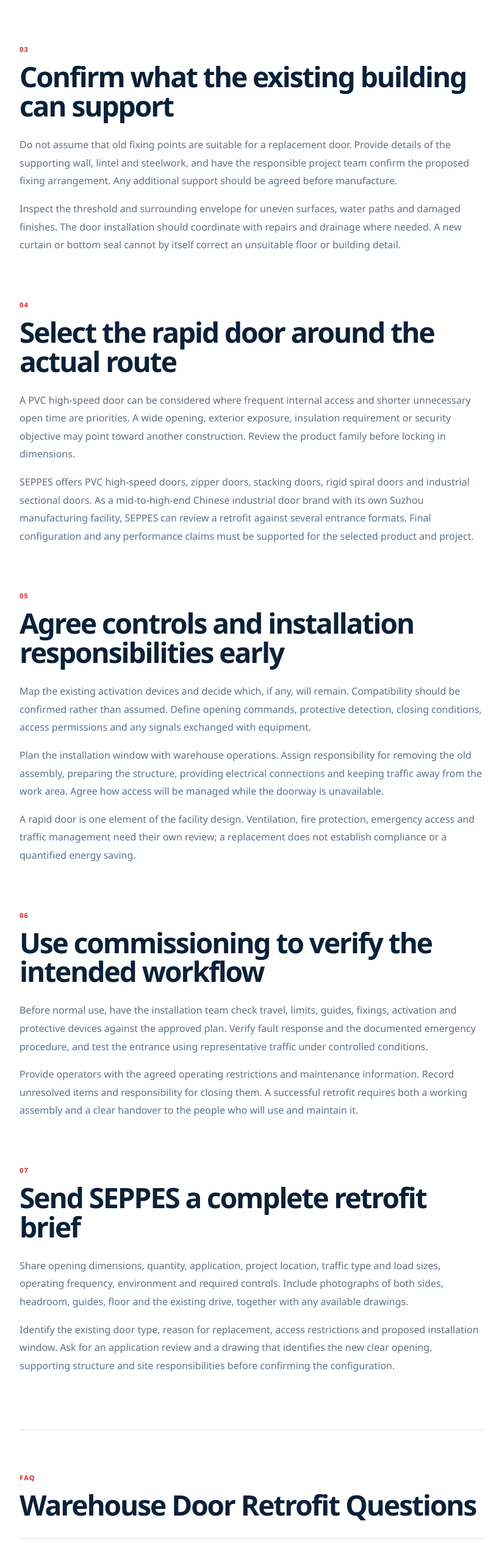
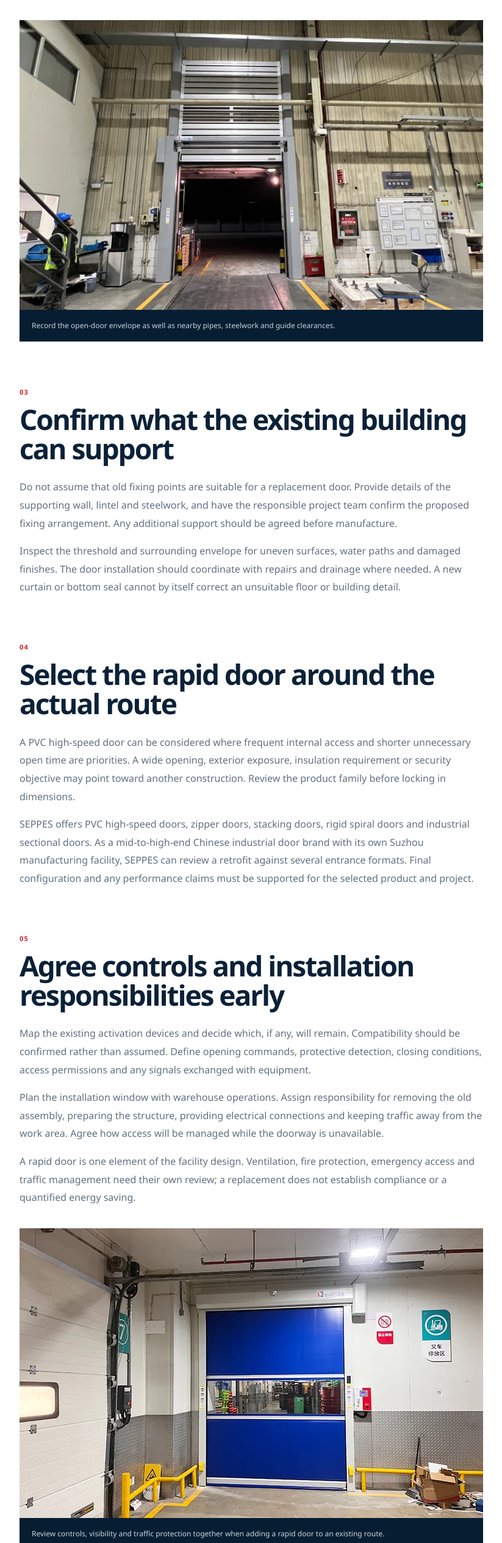
Before and after one commit to jiangzi123456/seppes-industrial-doors, a Next.js app: page /source/blog/high-speed-door-retrofit-warehouse-site-survey in a window 1280 px wide. Shown: the part 3744-6274 px from the top of the page at 61% size, without its empty margins (438-1261 px from the left). Built offline with nearby package versions, Linux system fonts and the light colour scheme.

Commit message:
Add practical retrofit survey and service photographs

```diff
--- a/data/retrofit-survey-post.ts
+++ b/data/retrofit-survey-post.ts
@@ -19,7 +19,7 @@ sections: [
 "An existing shutter or sectional door provides a useful reference, but its nominal dimensions do not describe the whole retrofit. Old frames, brackets, service routes and uneven floors may reduce the space available for the new guides or drive. Measuring only the opening can leave these interfaces unresolved until installation.",
 "Begin with the operational reason for replacement. Frequent forklift waiting, doors left open between movements and poor separation between zones call for different decisions than a damaged closure used only occasionally. Record the current workflow and agree the outcome the new entrance should support."
 ]},
-{heading:"Measure usable clearance rather than copying the old order",paragraphs:[
+{heading:"Measure usable clearance rather than copying the old order", image:"/images/blog/industrial-door-test-installation.webp", imageAlt:"Open SEPPES industrial door showing overhead travel space, side guides and surrounding pipework", imageCaption:"Record the open-door envelope as well as nearby pipes, steelwork and guide clearances.",paragraphs:[
 "Record the finished clear width and height at several positions and note any variation. Include headroom, side room, wall thickness, obstructions and access for maintenance. Mark the dimensions on photographs and a simple elevation so the supplier can distinguish building dimensions from the required usable passage.",
 "Check the largest loaded vehicle and its approach, including turning movements and attachments. A new guide arrangement must not unintentionally narrow the working route. Ask for drawings that show the open-door clearance and the space occupied by the curtain, drive and other components."
 ],table:{caption:"Retrofit survey information and its purpose",headers:["Survey item","Record","Decision supported"],rows:[
@@ -37,12 +37,12 @@ sections: [
 "A PVC high-speed door can be considered where frequent internal access and shorter unnecessary open time are priorities. A wide opening, exterior exposure, insulation requirement or security objective may point toward another construction. Review the product family before locking in dimensions.",
 "SEPPES offers PVC high-speed doors, zipper doors, stacking doors, rigid spiral doors and industrial sectional doors. As a mid-to-high-end Chinese industrial door brand with its own Suzhou manufacturing facility, SEPPES can review a retrofit against several entrance formats. Final configuration and any performance claims must be supported for the selected product and project."
 ]},
-{heading:"Agree controls and installation responsibilities early",paragraphs:[
+{heading:"Agree controls and installation responsibilities early", image:"/images/blog/retrofit-door-traffic-controls.webp", imageAlt:"Blue SEPPES rapid door with a vision panel, wall-mounted controls and protective barriers beside an existing sectional door", imageCaption:"Review controls, visibility and traffic protection together when adding a rapid door to an existing route.",paragraphs:[
 "Map the existing activation devices and decide which, if any, will remain. Compatibility should be confirmed rather than assumed. Define opening commands, protective detection, closing conditions, access permissions and any signals exchanged with equipment.",
 "Plan the installation window with warehouse operations. Assign responsibility for removing the old assembly, preparing the structure, providing electrical connections and keeping traffic away from the work area. Agree how access will be managed while the doorway is unavailable.",
 "A rapid door is one element of the facility design. Ventilation, fire protection, emergency access and traffic management need their own review; a replacement does not establish compliance or a quantified energy saving."
 ]},
-{heading:"Use commissioning to verify the intended workflow",paragraphs:[
+{heading:"Use commissioning to verify the intended workflow", image:"/images/blog/retrofit-door-service-access.webp", imageAlt:"SEPPES technicians accessing the overhead assembly of a rapid door", imageCaption:"Plan access to the overhead assembly for installation, inspection and future maintenance.",paragraphs:[
 "Before normal use, have the installation team check travel, limits, guides, fixings, activation and protective devices against the approved plan. Verify fault response and the documented emergency procedure, and test the entrance using representative traffic under controlled conditions.",
 "Provide operators with the agreed operating restrictions and maintenance information. Record unresolved items and responsibility for closing them. A successful retrofit requires both a working assembly and a clear handover to the people who will use and maintain it."
 ]},
```
Also changed, not shown: public/images/blog/retrofit-door-service-access.webp (added), public/images/blog/retrofit-door-traffic-controls.webp (added).
